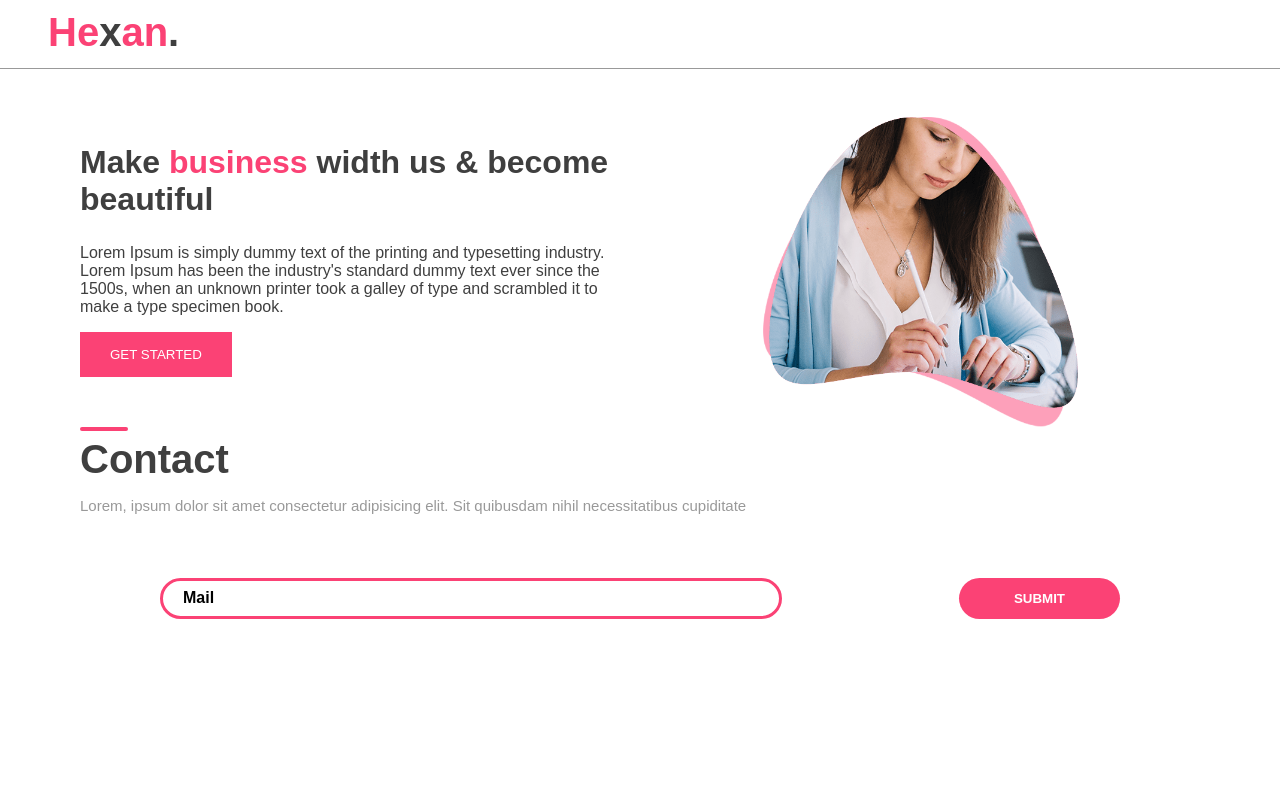
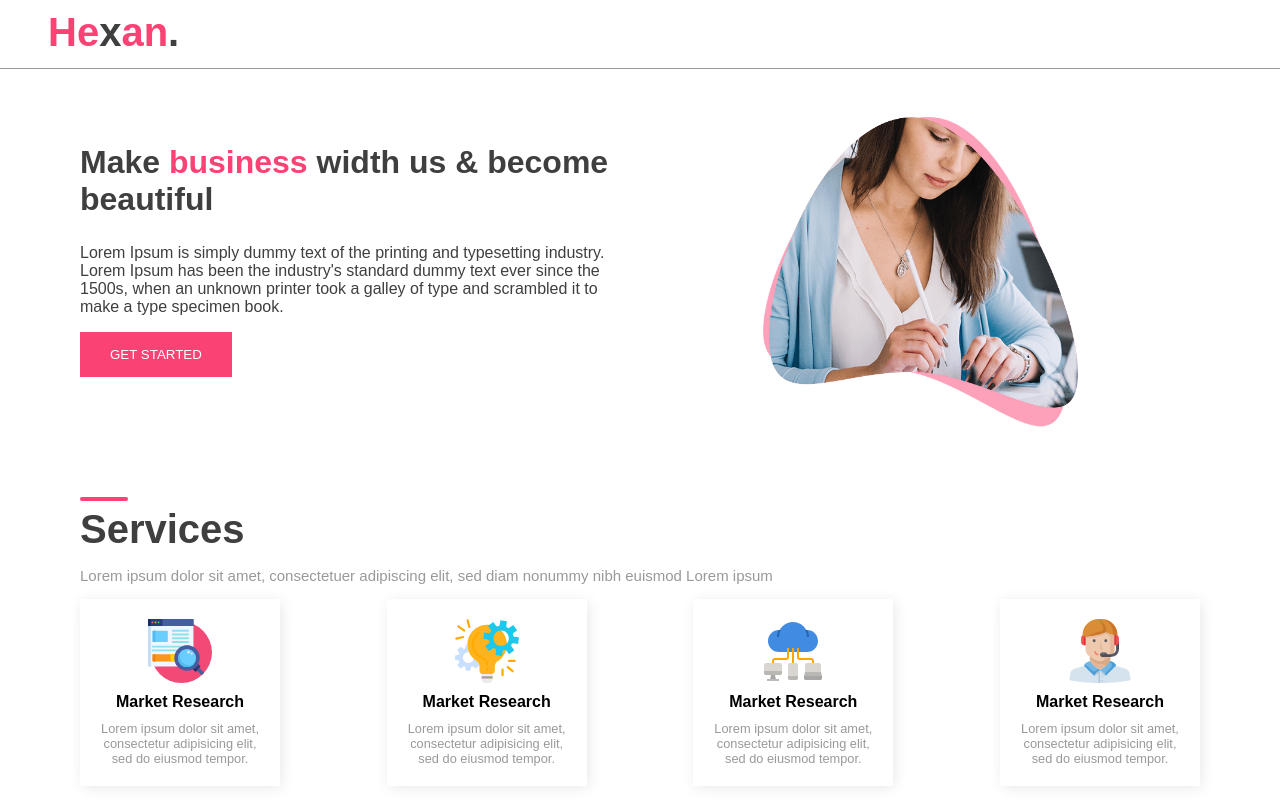
Before and after one commit to JulesEfrei/landingPage-Cms, a React (Create React App) app: page / in a window 1280 px wide. Shown: the top 800 px of the page. Built offline with nearby package versions, Linux system fonts and the light colour scheme.

Commit message:
Patch Form tags

```diff
--- a/src/App.js
+++ b/src/App.js
@@ -2,6 +2,7 @@ import './App.css';
 import Contact from './view/Contact'
 import Header from './view/Header'
 import HeroBanner from './view/HeroBanner'
+import Service from './view/Service';
 
 function App() {
   return (
@@ -11,6 +12,8 @@ function App() {
 
       <HeroBanner />
 
+      <Service />
+
       <Contact />
 
     </div>
--- /dev/null
+++ b/src/components/Cart.jsx
@@ -0,0 +1,15 @@
+import '../styles/cart.scss'
+
+export default function Cart({src, title, content}) {
+
+    return (
+
+        <div className="cart">
+            <img src={src} alt="" />
+            <h1>{title}</h1>
+            <p>{content}</p>
+        </div>
+
+    )
+
+}
--- a/src/components/Contact/Form.jsx
+++ b/src/components/Contact/Form.jsx
@@ -1,3 +1,5 @@
+import '../../styles/titre.scss'
+
 export default function Form() {
 
     return (
--- /dev/null
+++ b/src/components/TitreSection.jsx
@@ -0,0 +1,12 @@
+export default function TitreSection({h1, lorem}) {
+
+    return (
+
+        <div className="title">
+                <h1>{h1}</h1>
+                <p>{lorem}</p>
+        </div>
+
+    )
+
+}
--- /dev/null
+++ b/src/styles/cart.scss
@@ -0,0 +1,26 @@
+.cart {
+
+    width: 10rem;
+    padding: 20px 20px;
+    display: flex;
+    flex-direction: column;
+    align-items: center;
+    box-shadow: 2px 2px 14px -1px rgba(0,0,0,0.10);
+
+    img {
+        width: 40%;
+    }
+
+    h1 {
+        font-size: 1rem;
+        margin: 10px 0;
+    }
+
+    p {
+        text-align: center;
+        margin: 0;
+        color: #999;
+        font-size: .8rem;
+    }
+
+}
--- a/src/styles/contact.scss
+++ b/src/styles/contact.scss
@@ -1,37 +1,3 @@
-.title {
-
-    width: 65%;
-    padding: 0 5rem;
-
-    h1 {
-        font-size: 40px;
-        margin: 0;
-        margin-top: 10px;
-        color: #3f3f3f;
-        position: relative;
-
-        &::before {
-            content: "";
-            position: absolute;
-            top: -10px;
-            left: 0;
-            width: 3rem;
-            height: 4px;
-            background-color: #fb4275;
-            border-radius: 50px;
-        }
-
-    }
-
-    p {
-
-        color: #999;
-        font-size: 15px;
-
-    }
-
-}
-
 .form-container {
 
     width: 75%;
--- a/src/styles/heroBanner.scss
+++ b/src/styles/heroBanner.scss
@@ -4,6 +4,7 @@
     display: flex;
     justify-content: space-between;
     margin-top: 3rem;
+    margin-bottom: 5rem;
     margin-left: 5rem;
     margin-right: 5rem;
 
--- /dev/null
+++ b/src/styles/service.scss
@@ -0,0 +1,14 @@
+.cart-container {
+
+    display: flex;
+    padding: 0 5rem;
+    width: calc(100% - 10rem);
+    justify-content: space-between;
+    margin-bottom: 5rem;
+
+    div:hover {
+        cursor: pointer;
+        box-shadow: 2px 2px 14px -1px rgba(0,0,0,0.25);
+    }
+
+}
--- /dev/null
+++ b/src/styles/titre.scss
@@ -0,0 +1,33 @@
+.title {
+
+    width: 65%;
+    padding: 0 5rem;
+
+    h1 {
+        font-size: 40px;
+        margin: 0;
+        margin-top: 10px;
+        color: #3f3f3f;
+        position: relative;
+
+        &::before {
+            content: "";
+            position: absolute;
+            top: -10px;
+            left: 0;
+            width: 3rem;
+            height: 4px;
+            background-color: #fb4275;
+            border-radius: 50px;
+        }
+
+    }
+
+    p {
+
+        color: #999;
+        font-size: 15px;
+
+    }
+
+}
--- a/src/view/Contact.jsx
+++ b/src/view/Contact.jsx
@@ -1,5 +1,6 @@
 import '../styles/contact.scss'
 import Form from '../components/Contact/Form'
+import TitreSection from '../components/TitreSection'
 
 function Contact() {
 
@@ -7,10 +8,7 @@ function Contact() {
 
         <section>
 
-            <div className="title">
-                <h1>Contact</h1>
-                <p>Lorem, ipsum dolor sit amet consectetur adipisicing elit. Sit quibusdam nihil necessitatibus cupiditate</p>
-            </div>
+            <TitreSection h1="Contact" lorem="Lorem ipsum dolor sit amet, consectetuer adipiscing elit, sed diam nonummy nibh euismod Lorem ipsum" />
 
             <div className="form-container">
                 <Form />
--- /dev/null
+++ b/src/view/Service.jsx
@@ -0,0 +1,32 @@
+import TitreSection from "../components/TitreSection";
+import Cart from "../components/Cart";
+import '../styles/service.scss'
+
+export default function Service() {
+
+    const data = [
+        {id: 1, src: './assets/seo.svg', title: 'Market Research', content: 'Lorem ipsum dolor sit amet, consectetur adipisicing elit, sed do eiusmod tempor.'},
+        {id: 2, src: './assets/technology.svg', title: 'Market Research', content: 'Lorem ipsum dolor sit amet, consectetur adipisicing elit, sed do eiusmod tempor.'},
+        {id: 3, src: './assets/cloud.svg', title: 'Market Research', content: 'Lorem ipsum dolor sit amet, consectetur adipisicing elit, sed do eiusmod tempor.'},
+        {id: 4, src: './assets/support.svg', title: 'Market Research', content: 'Lorem ipsum dolor sit amet, consectetur adipisicing elit, sed do eiusmod tempor.'},
+    ]
+
+    return (
+
+        <section className="services">
+
+            <TitreSection h1="Services" lorem="Lorem ipsum dolor sit amet, consectetuer adipiscing elit, sed diam nonummy nibh euismod Lorem ipsum" />
+
+            <div className="cart-container">
+
+                {data.map(elm => (
+                    <Cart src={elm.src} title={elm.title} content={elm.content} key={elm.id} />
+                ))}
+
+            </div>
+
+        </section>
+
+    )
+
+}
```
